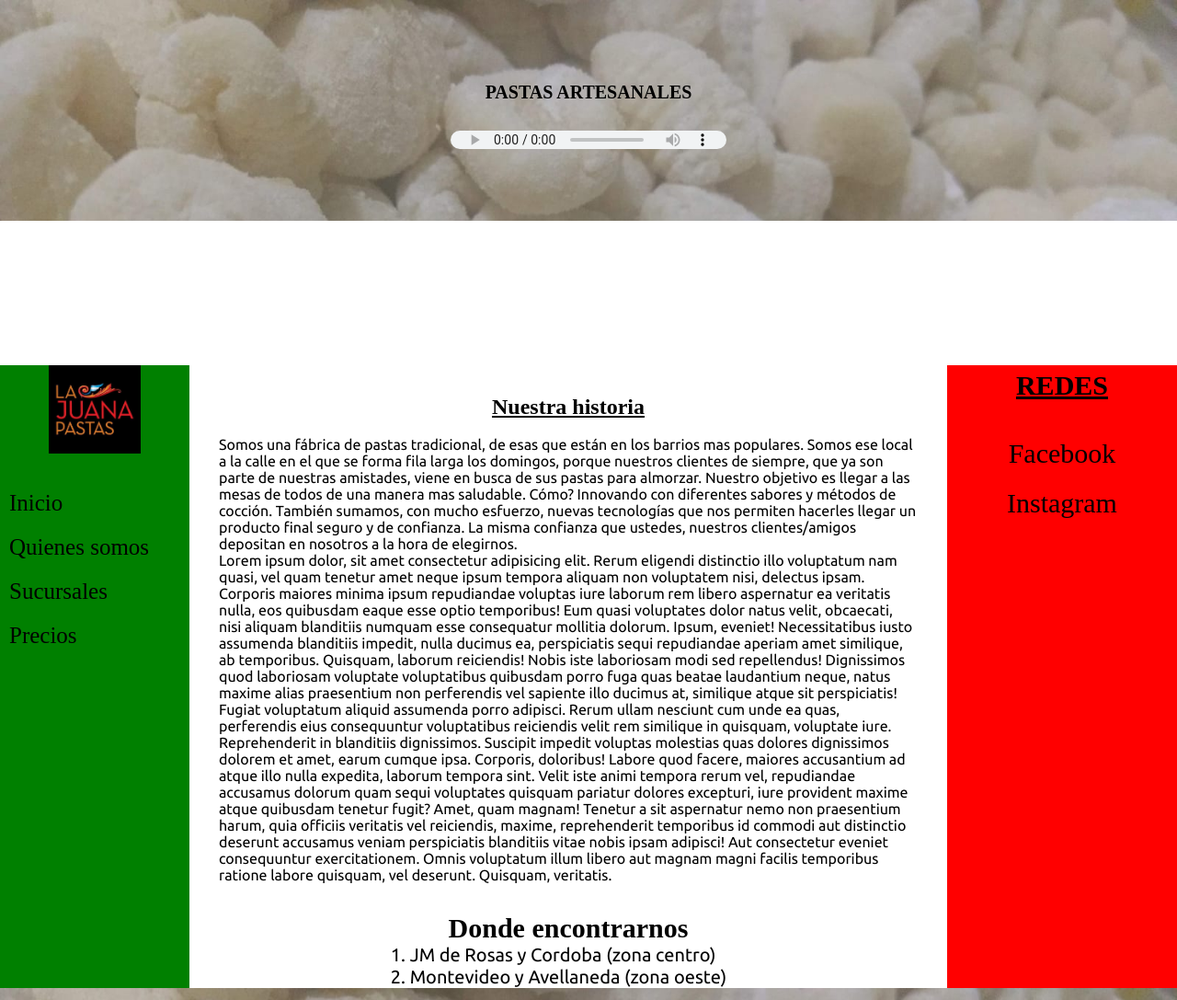
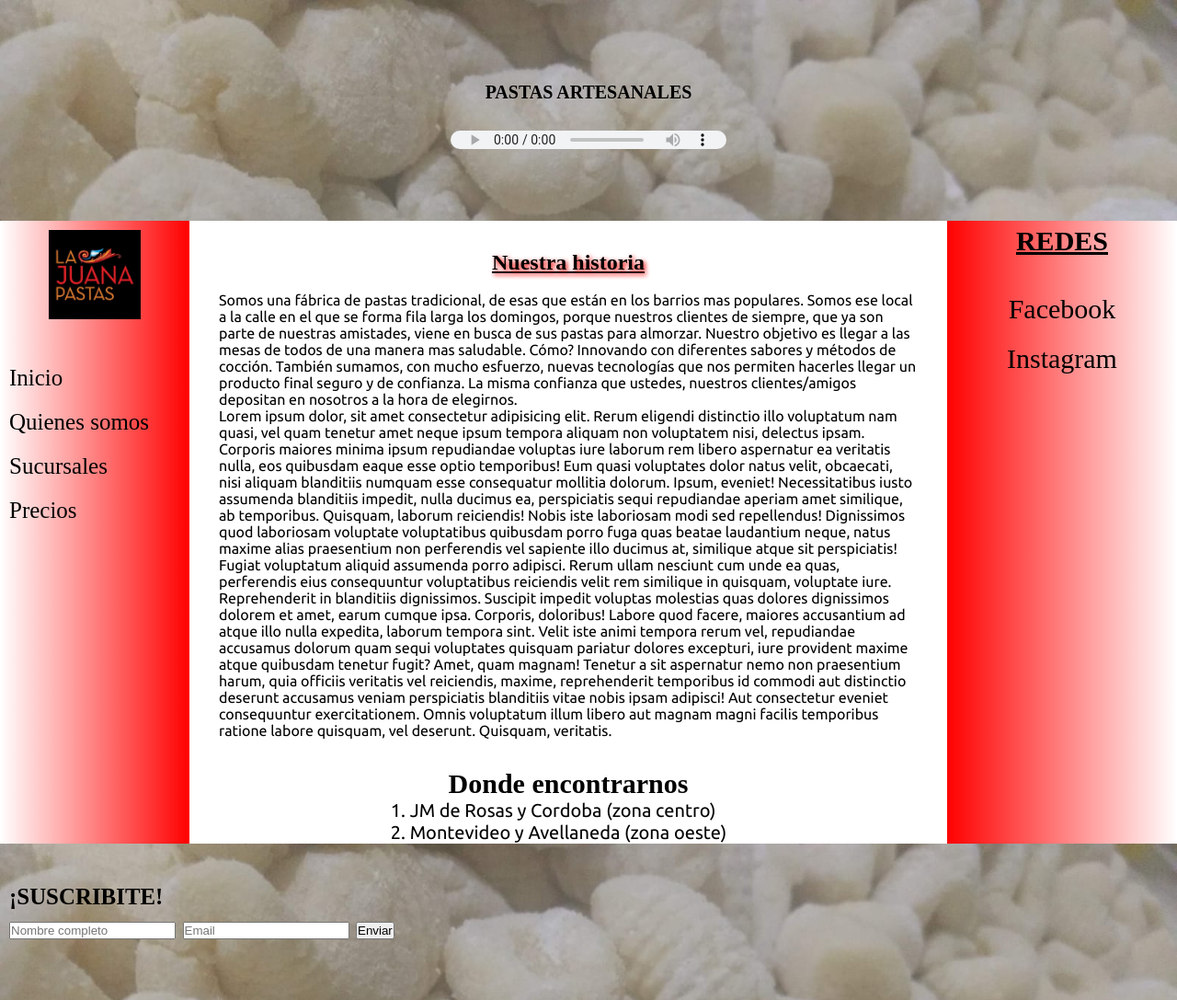
Before and after one commit to CeMontero/entrega5, a plain HTML site: page index.html in a window 1280 px wide. Shown: the top 1087 px of the page at 92% size. Drawn offline with Linux system fonts and the light colour scheme.

Commit message:
Agregue gradientes

```diff
--- a/css/style.css
+++ b/css/style.css
@@ -6,7 +6,7 @@
 .grid {
     display: grid;
     grid-template-columns: 0.5fr 1fr 1fr;
-    grid-template-rows: 1fr 0.5fr 1fr;
+    grid-template-rows: 1fr 0.5 1fr;
     grid-auto-flow: row;
     grid-template-areas:
         "header header header header"
@@ -43,14 +43,20 @@
     align-content: stretch;
     flex-wrap: wrap;
     flex-direction: column;
-    background-color: green;
+    background-image: linear-gradient(to right, rgba(255, 0, 0, 0), rgba(255, 0, 0, 1));
     font-size: 25px;
 
 }
 
 .logo {
     width: 100px;
+    padding: 10px;
 }
+
+.div {
+    text-shadow: 2px 2px 5px red;
+}
+
 
 
 .nav ul {
@@ -106,7 +112,7 @@ historia h2 {
 .aside {
     grid-area: aside;
     display: flex;
-    background-color: red;
+    background-image: linear-gradient(to left, rgba(255, 0, 0, 0), rgba(255, 0, 0, 1));
     font-size: 30px;
     align-content: flex-start;
     justify-content: center;
```
